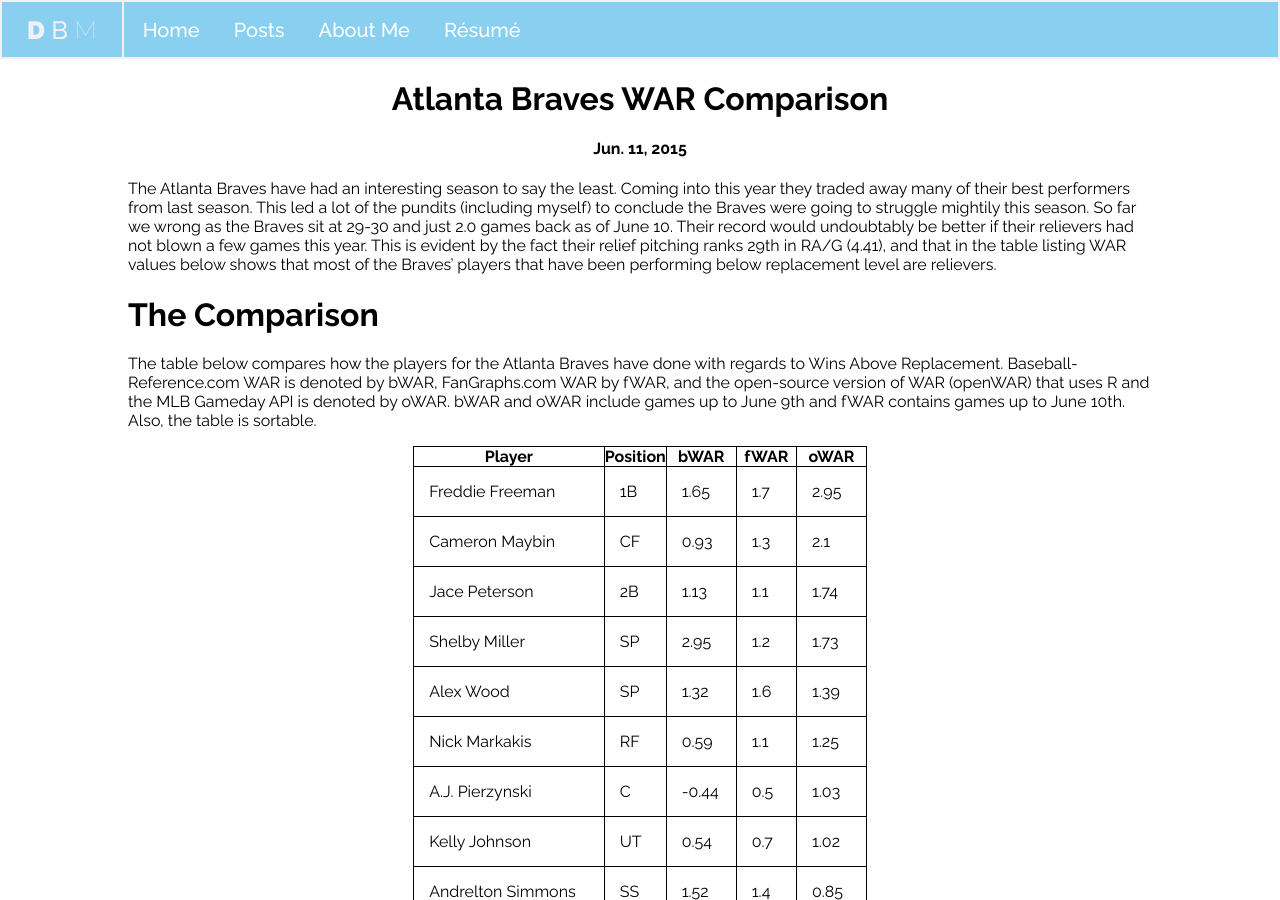
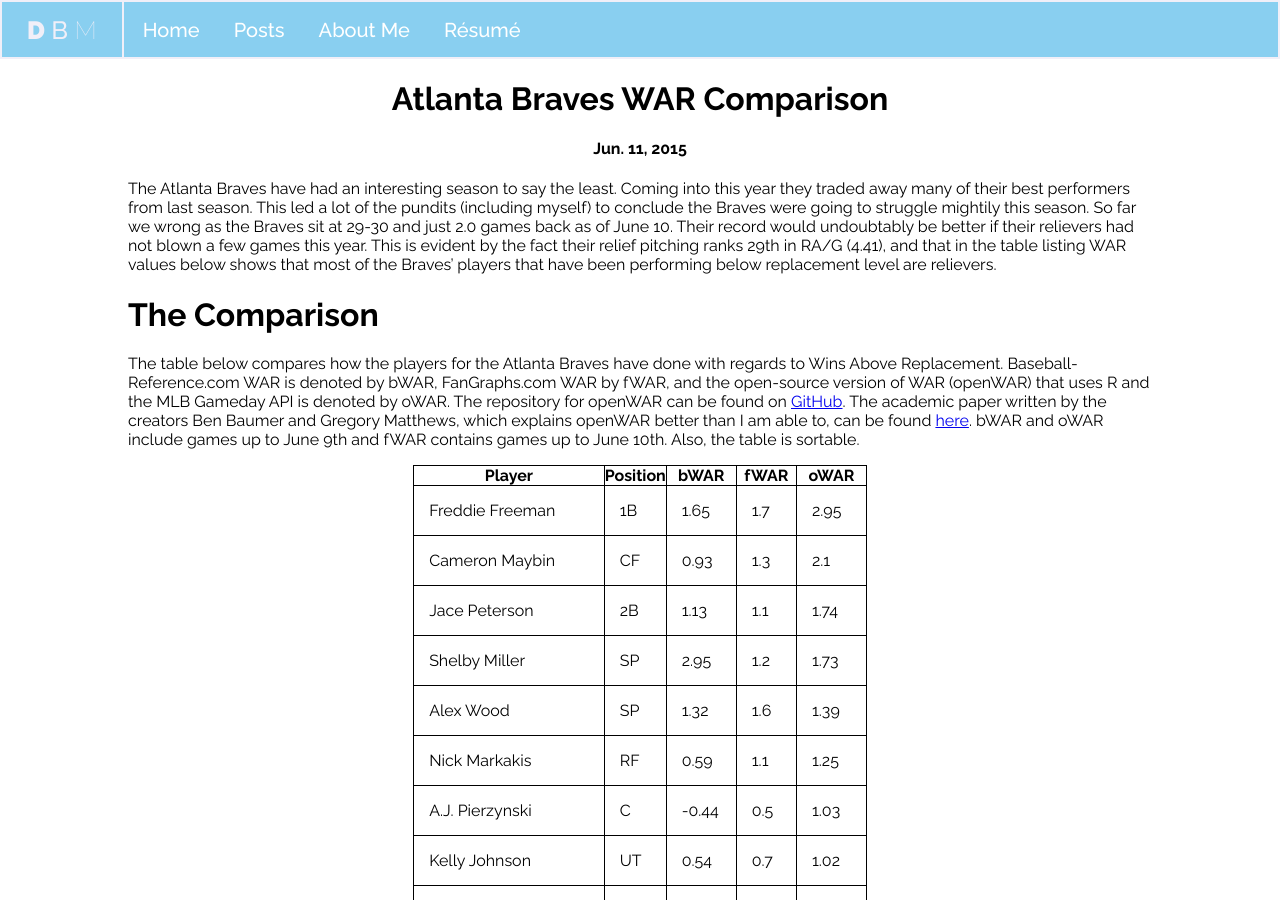
Before and after one commit to davidbmitchell/davidbmitchell.github.io, a Jekyll site: the page built from _posts/2015-06-11-Atlanta-Braves-WAR-Comparison.md, in a window 1280 px wide and 900 px high. Built offline with Jekyll 4.4.1, drawn with Linux system fonts in a browser that asks for light colours.

Commit message:
adding to the openWAR post

```diff
--- a/_posts/2015-06-11-Atlanta-Braves-WAR-Comparison.md
+++ b/_posts/2015-06-11-Atlanta-Braves-WAR-Comparison.md
@@ -19,8 +19,12 @@ replacement level are relievers.
 The table below compares how the players for the Atlanta Braves have done with
 regards to Wins Above Replacement. Baseball-Reference.com WAR is denoted by bWAR,
 FanGraphs.com WAR by fWAR, and the open-source version of WAR (openWAR) that
-uses R and the MLB Gameday API is denoted by oWAR. bWAR and oWAR include games
-up to June 9th and fWAR contains games up to June 10th. Also, the table is sortable.
+uses R and the MLB Gameday API is denoted by oWAR. The repository for openWAR can
+be found on [GitHub](https://github.com/beanumber/openWAR). The academic
+paper written by the creators Ben Baumer and Gregory Matthews, which explains openWAR
+better than I am able to, can be found [here](http://arxiv.org/pdf/1312.7158v3.pdf).
+bWAR and oWAR include games up to June 9th and fWAR contains games up to
+June 10th. Also, the table is sortable.
 
 <table class="sortable" style="margin: 0px auto;">
     <tr>
```
